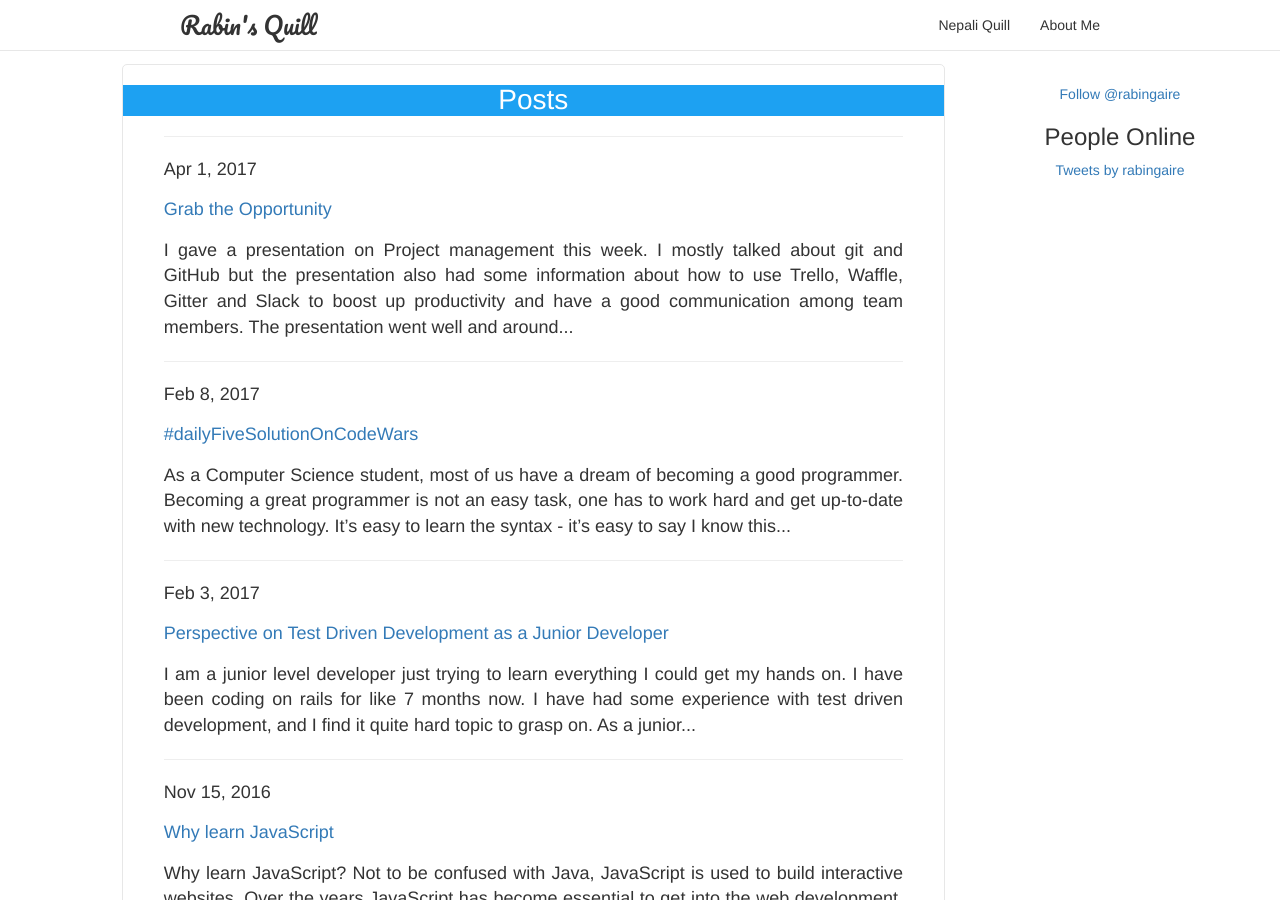
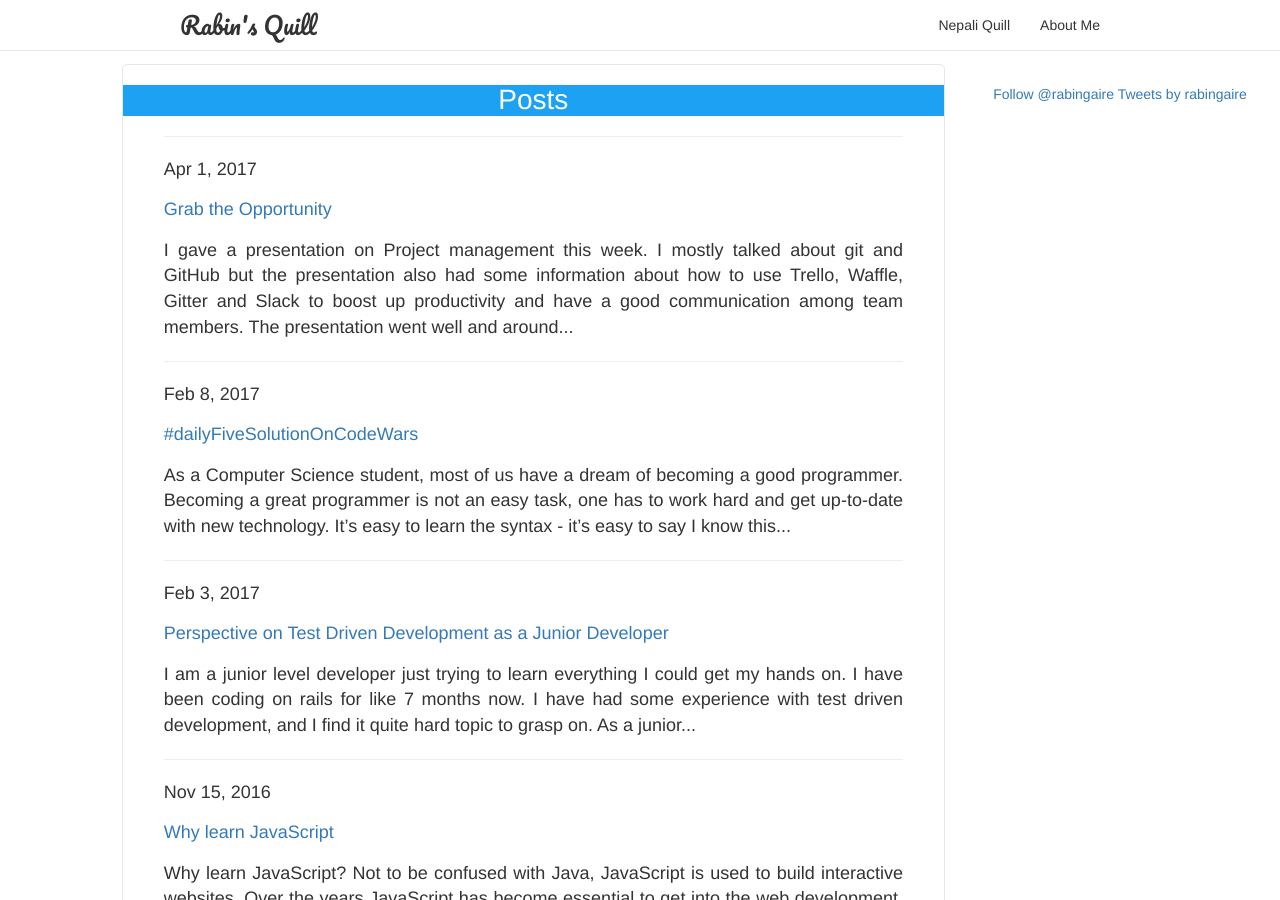
Before and after one commit to rabingaire/rabingaire.github.io, a Jekyll site: the page built from index.html, in a window 1280 px wide and 900 px high. Built offline with Jekyll 4.4.1, drawn with Linux system fonts in a browser that asks for light colours; nearby versions of some CDN libraries; a script that is not in the unit is left out; comment, search, counter and statistics services are not loaded.

Commit message:
more files changes

```diff
--- a/_includes/hit-counter.html
+++ /dev/null
@@ -1,4 +0,0 @@
-<!--<h3>Number of Visits</h3>
-<script type="text/javascript" src="http://counter9.01counter.com/private/counter.js?c=7d6b1e786d6a262ef1b4ce29d08b2111"></script>
-<noscript><a href="http://www.freecounterstat.com" title="free web page counter"><img src="http://counter9.01counter.com/private/freecounterstat.php?c=7d6b1e786d6a262ef1b4ce29d08b2111" border="0" title="free web page counter" alt="free web page counter"></a>
-</noscript>-->
--- a/_layouts/default.html
+++ b/_layouts/default.html
@@ -12,8 +12,6 @@
       </div>
       <div class="col-md-3 text-center">
         {% include twitter_follow_button.html %}
-        {% include livefeed.html %}
-        {% include hit-counter.html %}
         {% include twitter_embedded.html %}
       </div>
     </div>
```
